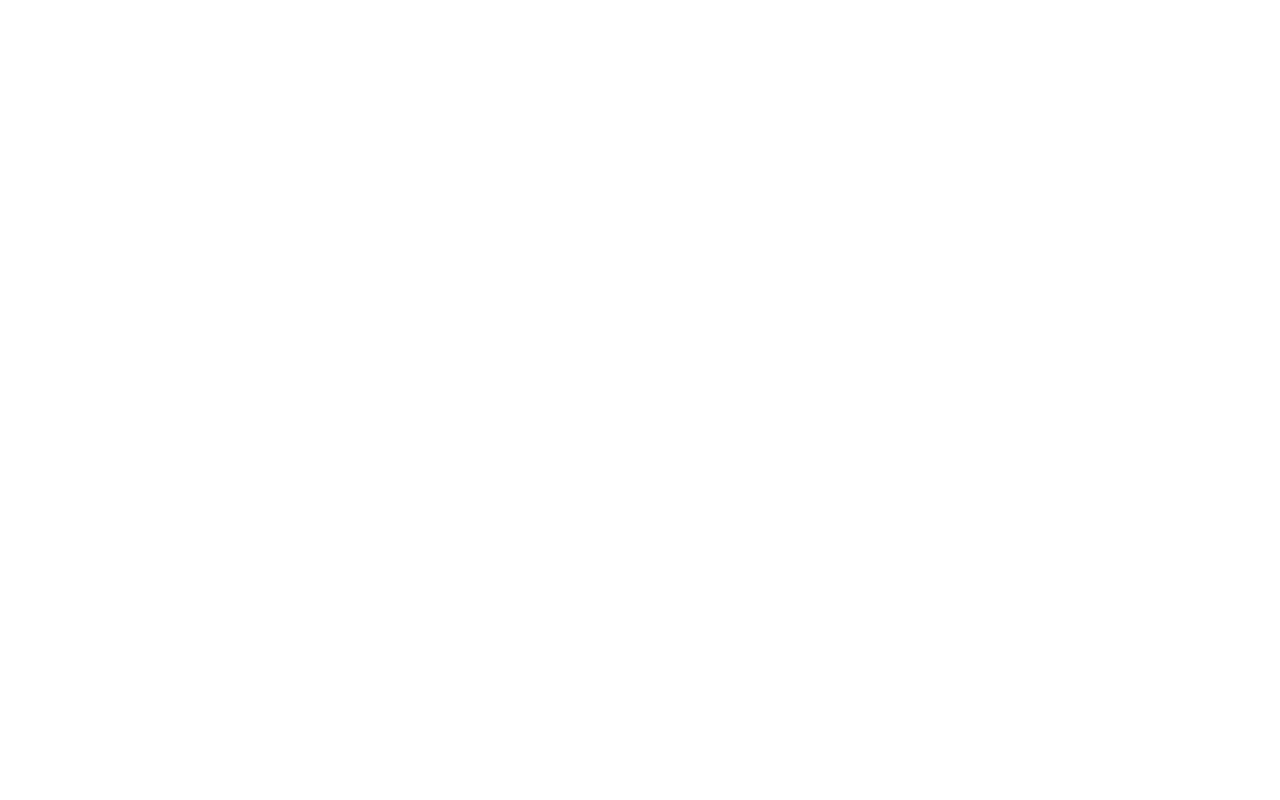
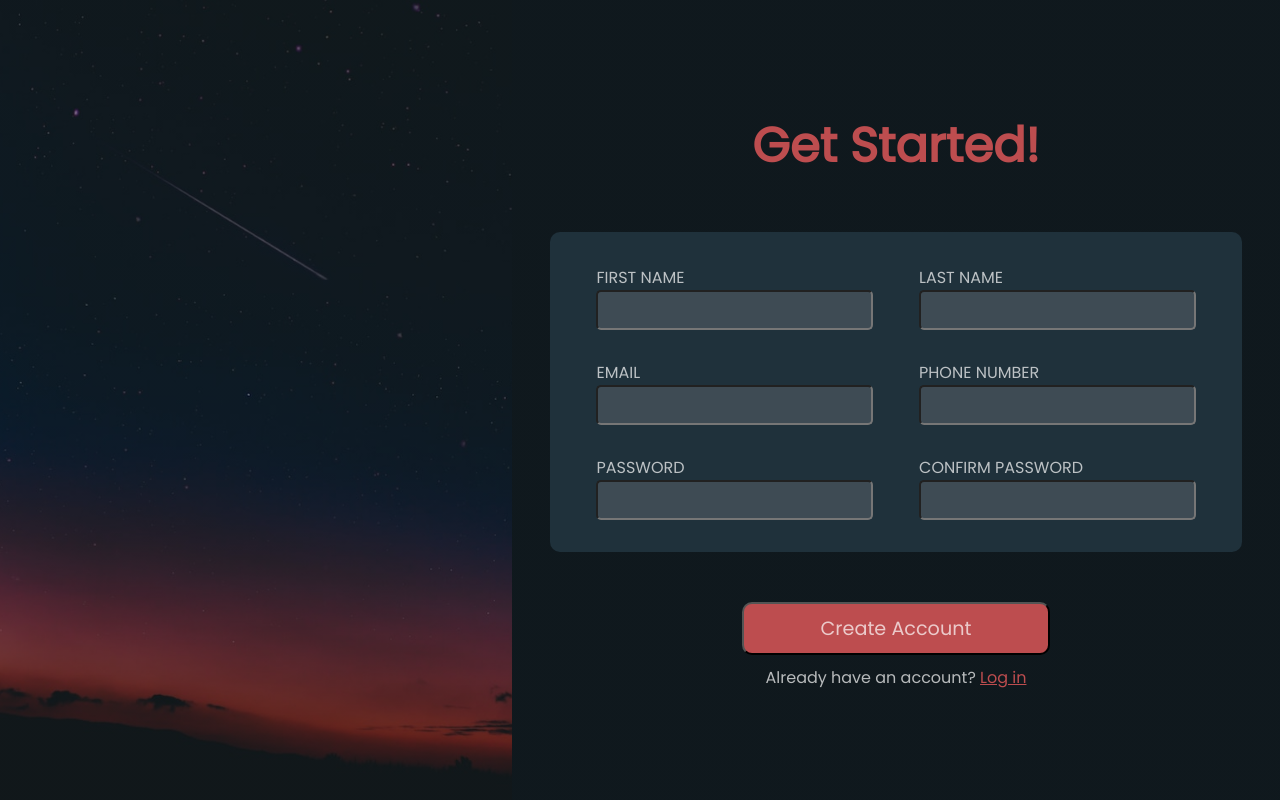
Before and after one commit to agracanin/sign-up-form, a plain HTML site: page index.html in a window 1280 px wide. Drawn offline with Linux system fonts and the light colour scheme.

Commit message:
HTML CSS complete

```diff
--- a/index.html
+++ b/index.html
@@ -6,10 +6,53 @@
     <meta http-equiv="X-UA-Compatible" content="IE=edge">
     <meta name="viewport" content="width=device-width, initial-scale=1.0">
     <title>Sign-Up</title>
+    <link rel="stylesheet" href="styles.css">
 </head>
 
 <body>
-
+    <main>
+        <div class="image-container">
+        </div>
+        <div class="content-container">
+            <h1>Get Started!</h1>
+            <div class="form-container">
+                <form action="">
+                    <div class="input-row">
+                        <div class="input">
+                            <label for="firstname">First Name</label>
+                            <input type="text" name="firstname" id="firstname">
+                        </div>
+                        <div class="input">
+                            <label for="lastname">Last Name</label>
+                            <input type="text" name="lastname" id="lastname">
+                        </div>
+                    </div>
+                    <div class="input-row">
+                        <div class="input">
+                            <label for="email">Email</label>
+                            <input type="email" name="email" id="email">
+                        </div>
+                        <div class="input">
+                            <label for="phone">Phone Number</label>
+                            <input type="tel" name="phone" id="phone">
+                        </div>
+                    </div>
+                    <div class="input-row">
+                        <div class="input">
+                            <label for="password">Password</label>
+                            <input type="password" name="password" id="password">
+                        </div>
+                        <div class="input">
+                            <label for="confirmpass">Confirm Password</label>
+                            <input type="password" name="confirmpass" id="confirmpass">
+                        </div>
+                    </div>
+                </form>
+            </div>
+            <button type="submit">Create Account</button>
+            <p class="registered">Already have an account? <a href="">Log in</a></p>
+        </div>
+    </main>
 </body>
 
 </html>
--- a/styles.css
+++ b/styles.css
@@ -1,5 +1,115 @@
+@import url('https://fonts.googleapis.com/css2?family=Poppins:wght@400&display=swap');
+
+:root {
+    --black: #1f313b;
+    --gray: #d9d9d9;
+    --blue: #BD4D4F;
+}
+
 * {
     box-sizing: border-box;
     margin: 0;
     padding: 0;
+    font-family: 'Poppins', system-ui, -apple-system, BlinkMacSystemFont, 'Segoe UI', Roboto, Oxygen, Ubuntu, Cantarell, 'Open Sans', 'Helvetica Neue', sans-serif;
 }
+
+body {
+    height: 100vh;
+}
+
+main {
+    display: flex;
+    height: 100vh;
+}
+
+.image-container {
+    width: 40%;
+    background:
+        linear-gradient(rgba(0, 0, 0, 0.5), rgba(0, 0, 0, 0.5)),
+        /* The overlay: semi-transparent black */
+        url('assets/diego-ph-5LOhydOtTKU-unsplash.jpg');
+    /* The image */
+    background-size: cover;
+    background-position: bottom;
+    /* So the image covers the entire container */
+}
+
+.content-container {
+    background: linear-gradient(rgba(0, 0, 0, 0.5), rgba(0, 0, 0, 0.5));
+    width: 60%;
+    background-color: var(--black);
+    display: flex;
+    flex-flow: column nowrap;
+    justify-content: center;
+}
+
+.form-container {
+    background-color: var(--black);
+    display: flex;
+    flex-flow: row wrap;
+    padding-bottom: 30px;
+    height: 40%;
+    align-items: center;
+    width: 90%;
+    align-self: center;
+    border-radius: 10px;
+}
+
+div.input {
+    display: flex;
+    flex-flow: column wrap;
+    width: 40%;
+    text-transform: uppercase;
+    padding-top: 30px;
+}
+
+div.input-row {
+    display: flex;
+    justify-content: space-evenly;
+}
+
+form {
+    width: 100%;
+}
+
+label {
+    color: rgba(255, 255, 255, 0.7);
+    font-size: 1em;
+}
+
+input {
+    border-radius: 5px;
+    background-color: #3e4b54;
+    border: 2px solid linear-gradient(rgba(0, 0, 0, 0.5), rgba(0, 0, 0, 0.5));
+    color: rgba(255, 255, 255, 0.7);
+    height: 40px;
+}
+
+button {
+    align-self: center;
+    margin-top: 50px;
+    padding: 10px;
+    width: 40%;
+    background-color: #BD4D4F;
+    color: rgba(255, 255, 255, 0.7);
+    font-size: 1.2em;
+    border-radius: 10px;
+    border: 2px solid linear-gradient(rgba(0, 0, 0, 0.5), rgba(0, 0, 0, 0.5));
+    margin-bottom: 10px;
+}
+
+p {
+    align-self: center;
+    color: rgba(255, 255, 255, 0.7);
+}
+
+a {
+    color: #BD4D4F;
+}
+
+h1 {
+    text-align: center;
+    color: #BD4D4F;
+    margin-bottom: 50px;
+    font-size: 3em;
+}
```
Also changed, not shown: assets/diego-ph-5LOhydOtTKU-unsplash.jpg (added).
